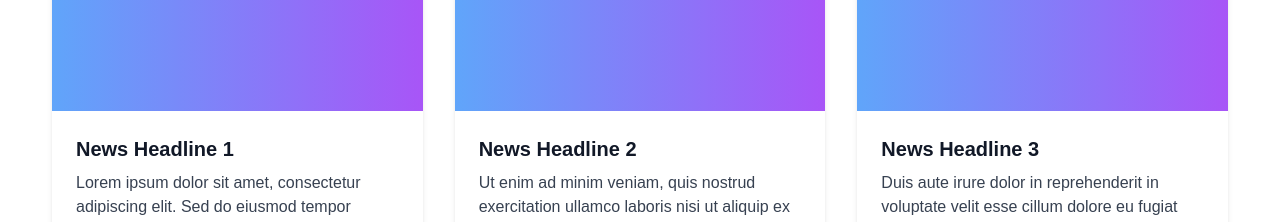
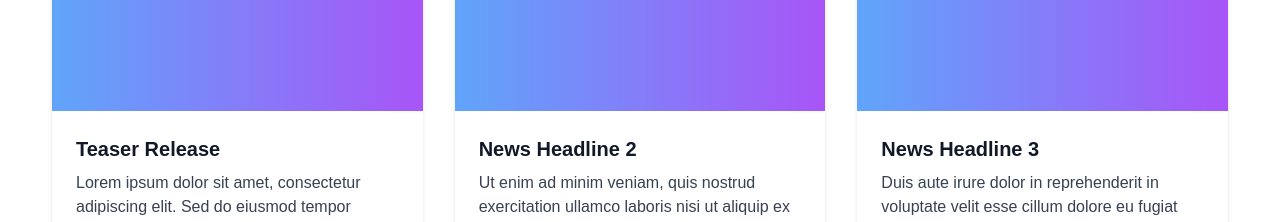
Before and after one commit to westwick/sugarcubestudio, a Nuxt app: page / in a window 1280 px wide. Shown: the part 2060-2282 px from the top of the page. Built offline with nearby package versions, Linux system fonts and the light colour scheme.

Commit message:
change news headline text

```diff
--- a/components/HomeNews.vue
+++ b/components/HomeNews.vue
@@ -7,7 +7,7 @@
       <div class="news-card">
         <div class="news-image-placeholder"></div>
         <div class="news-content">
-          <h3 class="news-headline">News Headline 1</h3>
+          <h3 class="news-headline">Teaser Release</h3>
           <p class="news-text">
             Lorem ipsum dolor sit amet, consectetur adipiscing elit. Sed do
             eiusmod tempor incididunt ut labore et dolore magna aliqua.
```
